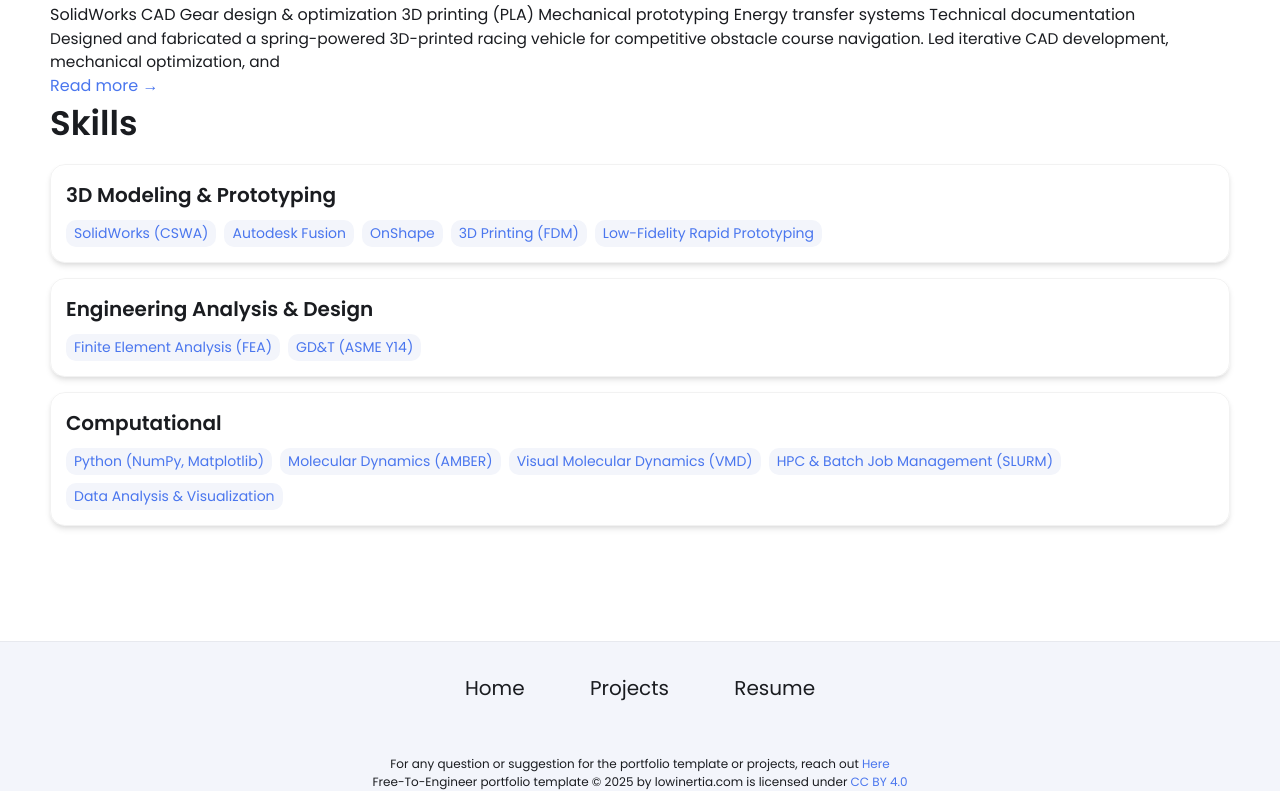
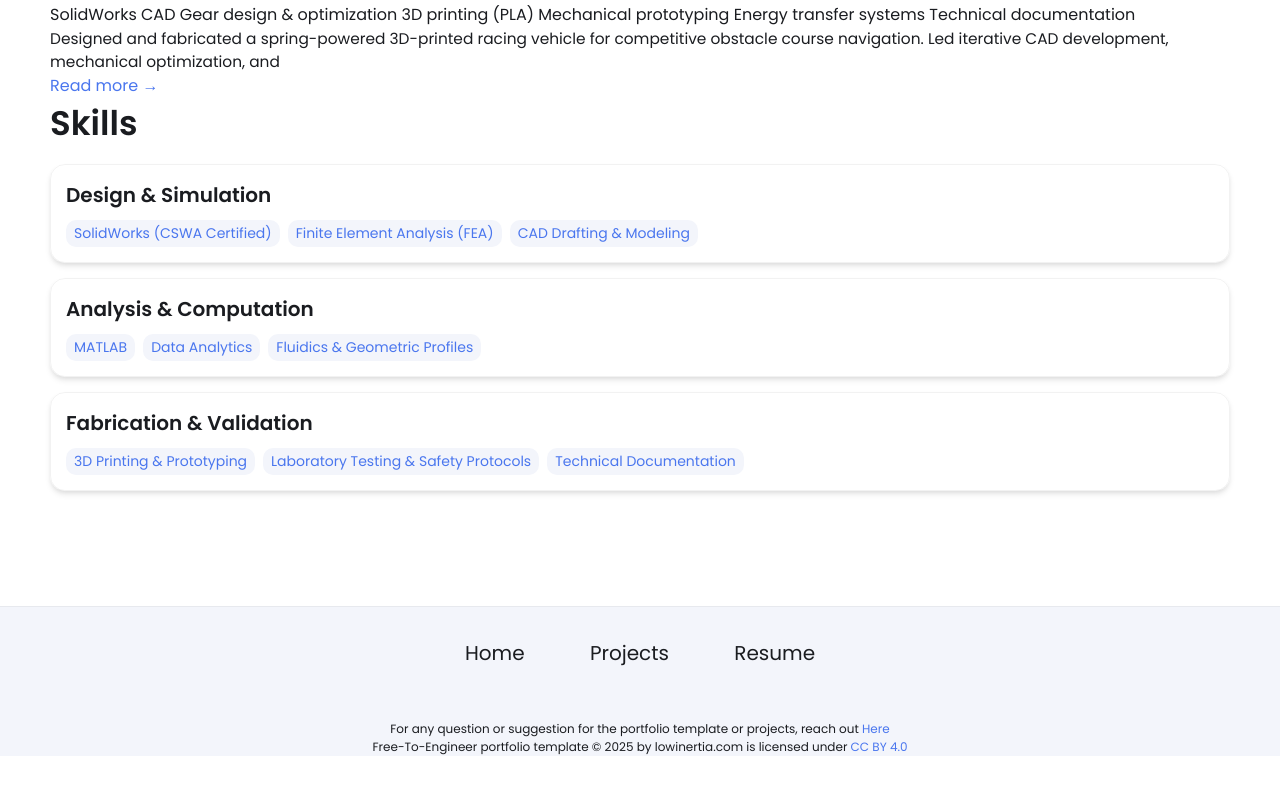
Before and after one commit to RobinKHur/RobinKHur.github.io, a Jekyll site: the page built from index.html, in a window 1280 px wide and 900 px high, scrolled down 2634 px, cut to the strip 109-900 px from the top of the window. Built offline with Jekyll 4.4.1, drawn with Linux system fonts in a browser that asks for light colours; after the commit the page ends 3499 px from its top, so only the background shows below that.

Commit message:
Update _config.yml

```diff
--- a/_config.yml
+++ b/_config.yml
@@ -50,24 +50,21 @@ external-links:    # input only your own url slug. The icons with missing entrie
 
 # Skills Section - Add the list of your Skills by categories/tools. The indentation for each level needs to be precise.
 skills:
-  - category: 3D Modeling & Prototyping
+  - category: "Design & Simulation"
     tools:
-      - SolidWorks (CSWA)
-      - Autodesk Fusion
-      - OnShape
-      - 3D Printing (FDM)
-      - Low-Fidelity Rapid Prototyping
-  - category: Engineering Analysis & Design
+      - "SolidWorks (CSWA Certified)"
+      - "Finite Element Analysis (FEA)"
+      - "CAD Drafting & Modeling"
+  - category: "Analysis & Computation"
     tools:
-      - Finite Element Analysis (FEA)
-      - GD&T (ASME Y14)
-  - category: Computational
+      - "MATLAB"
+      - "Data Analytics"
+      - "Fluidics & Geometric Profiles"
+  - category: "Fabrication & Validation"
     tools:
-      - Python (NumPy, Matplotlib)
-      - Molecular Dynamics (AMBER)
-      - Visual Molecular Dynamics (VMD)
-      - HPC & Batch Job Management (SLURM)
-      - Data Analysis & Visualization
+      - "3D Printing & Prototyping"
+      - "Laboratory Testing & Safety Protocols"
+      - "Technical Documentation"
 
 
 # Contact Form Setup. Setup an account and copy over the key. When someone fills out the form, it will be received in your email.
```
